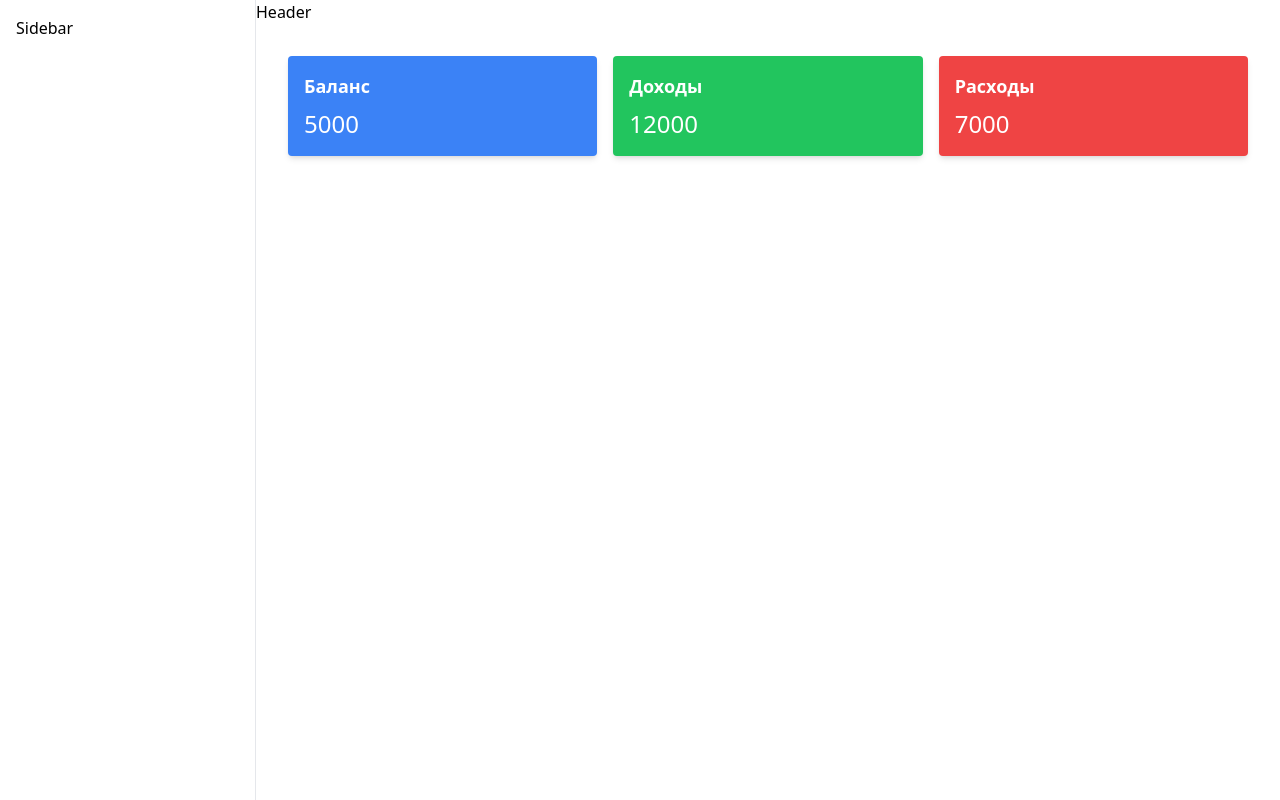
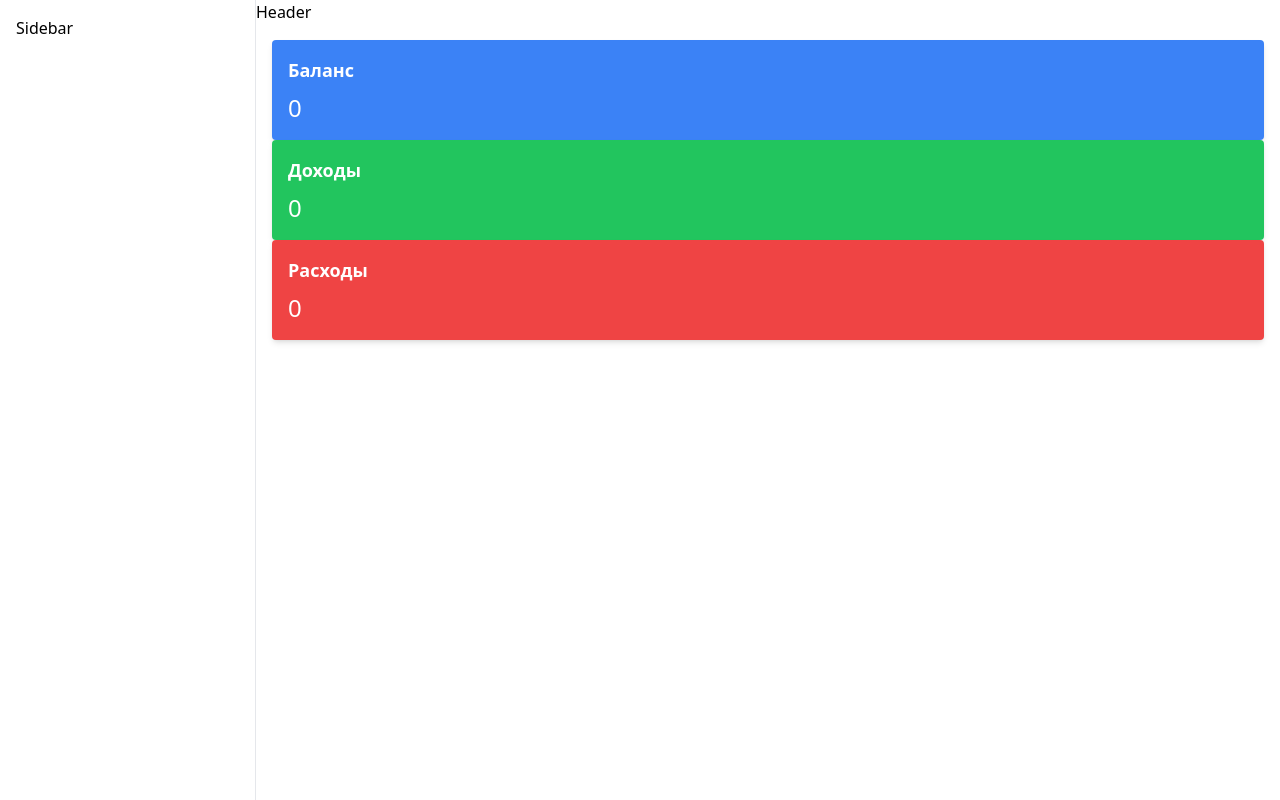
Before and after one commit to sabalicious/FinTrack, a React (Create React App) app in the folder client/: page / in a window 1280 px wide. Built offline with nearby package versions, Linux system fonts and the light colour scheme.

Commit message:
Add SummaryCard component and base Dashboard layout

```diff
--- a/client/src/components/SummaryCard.tsx
+++ b/client/src/components/SummaryCard.tsx
@@ -8,9 +8,9 @@ interface SummaryCardProps {
 
 const SummaryCard: React.FC<SummaryCardProps> = ({ title, amount, type}) => {
   const bgColor =
-    type === 'balance' ? 'bg-blue-500' :
-    type === 'income' ? 'bg-green-500' :
-    'bg-red-500';
+    type === 'balance' ? 'bg-blue-500 hover:bg-blue-600' :
+    type === 'income' ? 'bg-green-500 hover:bg-green-600' :
+    'bg-red-500 hover:bg-red-600';
 
   return (
     <div className={`${bgColor} text-white p-4 rounded shadow-md`}>
--- a/client/src/pages/Dashboard.tsx
+++ b/client/src/pages/Dashboard.tsx
@@ -3,11 +3,11 @@ import SummaryCard from "../components/SummaryCard";
 
 const Dashboard: React.FC = () => {
   return (
-    <div className="p-4 grid grid-cols-3 gap-4">
-      <SummaryCard title="Баланс" amount={5000} type="balance" />
-      <SummaryCard title="Доходы" amount={12000} type="income" />
-      <SummaryCard title="Расходы" amount={7000} type="expense" />
-    </div>
+    <>
+    <SummaryCard title="Баланс" amount={0} type="balance" />
+    <SummaryCard title="Доходы" amount={0} type="income" />
+    <SummaryCard title="Расходы" amount={0} type="expense" />
+    </>
   );
 };
 
```
